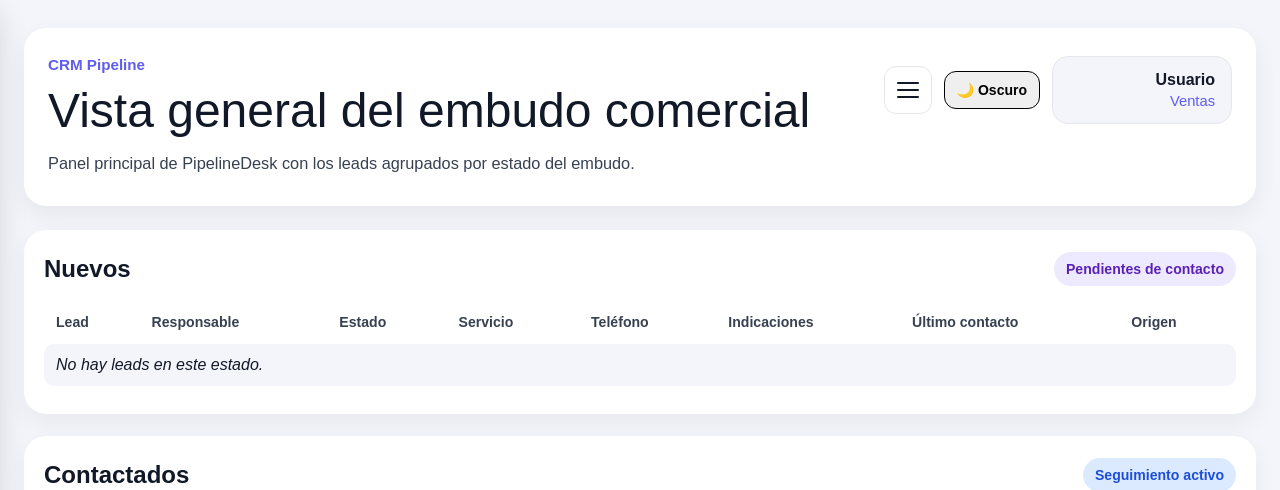
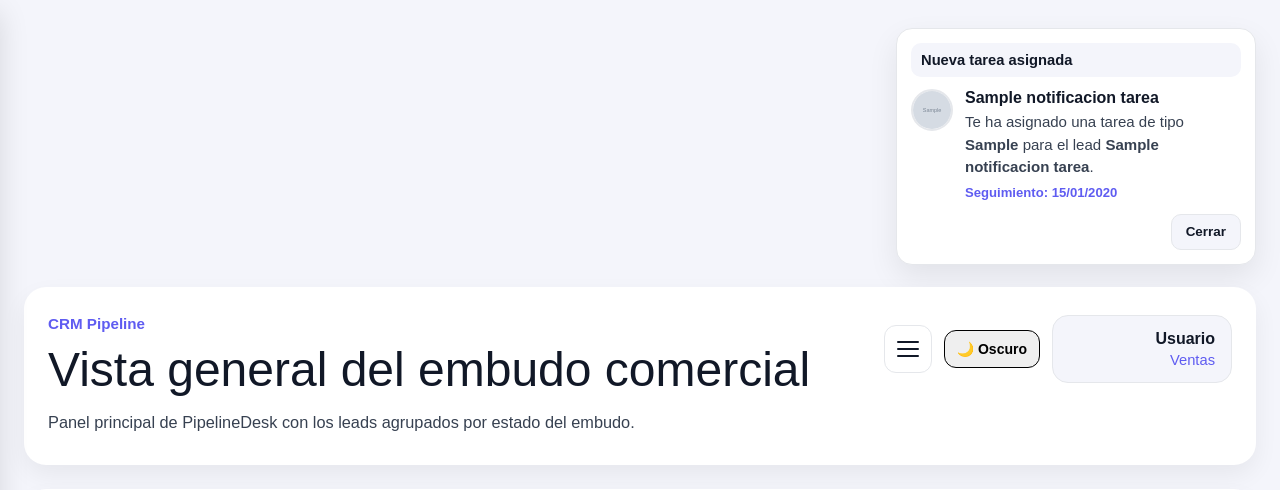
Before and after one commit to spavdia/proyecto, a PHP site: template app/views/home/panel_view.php in a window 1280 px wide. Shown: the top 490 px of the page. Run offline with PHP 8.4, Linux system fonts and the light colour scheme; the template is opened without the code that fills it: most values are stand-ins (such as "Sample title", 1, 10 or a date in 2020); grey boxes marked "Sample" are stand-in pictures; style sheets or scripts are compiled from the project's sources; some libraries are stand-ins or nearby versions.

Commit message:
Fase 7: Toast v2

```diff
--- a/app/views/home/panel_view.php
+++ b/app/views/home/panel_view.php
@@ -63,9 +63,6 @@ $clasesServicios = [
     'Acceso Univ+25' => 'servicio-univ25'
 ];
 
-$mostrarEnlaceTareasFlash = !empty($mensajeFlash)
-    && (string) ($claseFlash ?? 'info') === 'info'
-    && mb_stripos((string) $mensajeFlash, 'objeción pendiente') !== false;
 ?>
 
 <div class="panel" id="panelApp">
@@ -74,6 +71,46 @@ $mostrarEnlaceTareasFlash = !empty($mensajeFlash)
     <div class="fondo-menu" id="fondoMenu" aria-hidden="true"></div>
 
     <main class="contenido">
+        <?php if (!empty($notificacionTarea)): ?>
+            <section class="notificacion-panel" id="notificacionTareaPanel" role="alert" aria-live="polite">
+                <div class="notificacion-panel-titulo">
+                    <span>Nueva tarea asignada</span>
+                </div>
+
+                <div class="notificacion-panel-cuerpo">
+                    <div class="notificacion-panel-avatar">
+                        <img
+                            src="<?= BASE_URL . 'img/' . htmlspecialchars((string) $notificacionTarea['imagen']) ?>"
+                            alt="Imagen de <?= htmlspecialchars((string) $notificacionTarea['creador_nombre']) ?>">
+                    </div>
+
+                    <div class="notificacion-panel-info">
+                        <p class="notificacion-panel-usuario">
+                            <?= htmlspecialchars((string) $notificacionTarea['creador_nombre']) ?>
+                        </p>
+
+                        <p class="notificacion-panel-texto">
+                            Te ha asignado una tarea de tipo
+                            <strong><?= htmlspecialchars((string) $notificacionTarea['tipo_actividad']) ?></strong>
+                            para el lead
+                            <strong><?= htmlspecialchars((string) $notificacionTarea['lead_nombre']) ?></strong>.
+                        </p>
+
+                        <?php if (!empty($notificacionTarea['fecha_final'])): ?>
+                            <p class="notificacion-panel-fecha">
+                                Seguimiento: <?= htmlspecialchars((string) date('d/m/Y', strtotime((string) $notificacionTarea['fecha_final']))) ?>
+                            </p>
+                        <?php endif; ?>
+                    </div>
+                </div>
+
+                <div class="notificacion-panel-acciones">
+                    <button type="button" class="boton-cerrar-notificacion" id="cerrarNotificacionTarea">
+                        Cerrar
+                    </button>
+                </div>
+            </section>
+        <?php endif; ?>
         <header class="cabecera-panel">
             <div class="cabecera-info">
                 <p class="cabecera-etiqueta">CRM Pipeline</p>
--- a/public/css/panel.css
+++ b/public/css/panel.css
@@ -21,6 +21,104 @@
 .enlace-lead:hover {
     text-decoration: underline;
 }
+/* NOTIFICACION DE TAREA NUEVA */
+.notificacion-panel {
+    max-width: 360px;
+    margin: 0 0 22px auto;
+    padding: 14px;
+    background: var(--color-fondo-superficie);
+    border: 1px solid var(--color-borde-general);
+    border-radius: 16px;
+    box-shadow: 0 12px 30px rgba(0, 0, 0, 0.08);
+}
+
+.notificacion-panel-titulo {
+    margin-bottom: 12px;
+    padding: 8px 10px;
+    background: var(--color-fondo-suave);
+    border-radius: 10px;
+}
+
+.notificacion-panel-titulo span {
+    font-size: 0.92rem;
+    font-weight: 700;
+    color: var(--color-texto-principal);
+}
+
+.notificacion-panel-cuerpo {
+    display: flex;
+    align-items: flex-start;
+    gap: 12px;
+}
+
+.notificacion-panel-avatar {
+    flex-shrink: 0;
+}
+
+.notificacion-panel-avatar img {
+    width: 42px;
+    height: 42px;
+    object-fit: cover;
+    border-radius: 999px;
+    border: 2px solid var(--color-borde-general);
+    display: block;
+}
+
+.notificacion-panel-info {
+    min-width: 0;
+}
+
+.notificacion-panel-usuario {
+    margin: 0 0 4px;
+    font-size: 1rem;
+    font-weight: 700;
+    color: var(--color-texto-principal);
+}
+
+.notificacion-panel-texto {
+    margin: 0 0 6px;
+    font-size: 0.94rem;
+    line-height: 1.5;
+    color: var(--color-texto-secundario);
+}
+
+.notificacion-panel-fecha {
+    margin: 0;
+    font-size: 0.82rem;
+    color: var(--color-marca);
+    font-weight: 600;
+}
+
+.notificacion-panel-acciones {
+    margin-top: 14px;
+    display: flex;
+    justify-content: flex-end;
+}
+
+
+.boton-cerrar-notificacion {
+    min-height: 36px;
+    padding: 8px 14px;
+    border: 1px solid var(--color-borde-general);
+    border-radius: 10px;
+    background: var(--color-fondo-suave);
+    color: var(--color-texto-principal);
+    font-size: 0.84rem;
+    font-weight: 600;
+    cursor: pointer;
+    transition: background-color 0.2s ease, transform 0.2s ease;
+}
+
+.boton-cerrar-notificacion:hover {
+    background: var(--color-fondo-app);
+    transform: translateY(-1px);
+}
+
+.boton-cerrar-notificacion:focus-visible {
+    outline: 3px solid var(--color-foco);
+    outline-offset: 2px;
+}
+
 
 /* ASIDE */
 .aside {
@@ -730,6 +828,10 @@
     .selector-estado {
         min-width: 145px;
     }
+    .notificacion-panel {
+        max-width: 100%;
+        margin: 0 0 20px;
+    }
 }
 
 /* MOVIL */
--- a/public/js/panel.js
+++ b/public/js/panel.js
@@ -1,67 +1,53 @@
 "use strict";
 
 document.addEventListener('DOMContentLoaded', function () {
-    const panel = document.getElementById('panelApp');
-    const boton = document.getElementById('botonMenu');
-    const aside = document.getElementById('asidePanel');
-    const fondo = document.getElementById('fondoMenu');
+    const panelApp = document.getElementById('panelApp');
+    const botonMenu = document.getElementById('botonMenu');
+    const fondoMenu = document.getElementById('fondoMenu');
 
-    if (!panel || !boton || !aside || !fondo) {
-        return;
+    if (botonMenu && panelApp) {
+        botonMenu.addEventListener('click', function () {
+            const abierto = panelApp.classList.toggle('menu-abierto');
+            botonMenu.setAttribute('aria-expanded', abierto ? 'true' : 'false');
+        });
     }
 
-    function abrirMenu() {
-        panel.classList.add('menu-abierto');
-        boton.setAttribute('aria-expanded', 'true');
+    if (fondoMenu && panelApp && botonMenu) {
+        fondoMenu.addEventListener('click', function () {
+            panelApp.classList.remove('menu-abierto');
+            botonMenu.setAttribute('aria-expanded', 'false');
+        });
     }
 
-    function cerrarMenu() {
-        panel.classList.remove('menu-abierto');
-        boton.setAttribute('aria-expanded', 'false');
+    if (panelApp) {
+        panelApp.addEventListener('change', function (evento) {
+            const selector = evento.target.closest('.selector-estado');
+
+            if (!selector) {
+                return;
+            }
+
+            const formulario = selector.closest('.form-estado');
+
+            if (formulario) {
+                formulario.submit();
+            }
+        });
     }
 
-    boton.addEventListener('click', function () {
-        if (panel.classList.contains('menu-abierto')) {
-            cerrarMenu();
+    document.addEventListener('click', function (evento) {
+        const botonCerrar = evento.target.closest('#cerrarNotificacionTarea');
+
+        if (!botonCerrar) {
             return;
         }
 
-        abrirMenu();
-    });
+        const notificacion = document.getElementById('notificacionTareaPanel');
 
-    fondo.addEventListener('click', cerrarMenu);
-
-    aside.addEventListener('click', function (evento) {
-        if (evento.target.closest('a')) {
-            cerrarMenu();
-        }
-    });
-
-    document.addEventListener('keydown', function (evento) {
-        if (evento.key === 'Escape') {
-            cerrarMenu();
-        }
-    });
-});
-
-document.addEventListener('DOMContentLoaded', function () {
-    const panel = document.getElementById('panelApp');
-
-    if (!panel) {
-        return;
-    }
-
-    panel.addEventListener('change', function (evento) {
-        const selector = evento.target.closest('.selector-estado');
-
-        if (!selector) {
+        if (!notificacion) {
             return;
         }
 
-        const formulario = selector.closest('.form-estado');
-
-        if (formulario) {
-            formulario.submit();
-        }
+        notificacion.remove();
     });
 });
```
Also changed, not shown: app/controllers/HomeController.php (+32 -1 lines), app/models/TareaModel.php (+6 -1 lines), public/img/user1.png (added), public/img/user2.png (added), public/img/user3.png (added).
